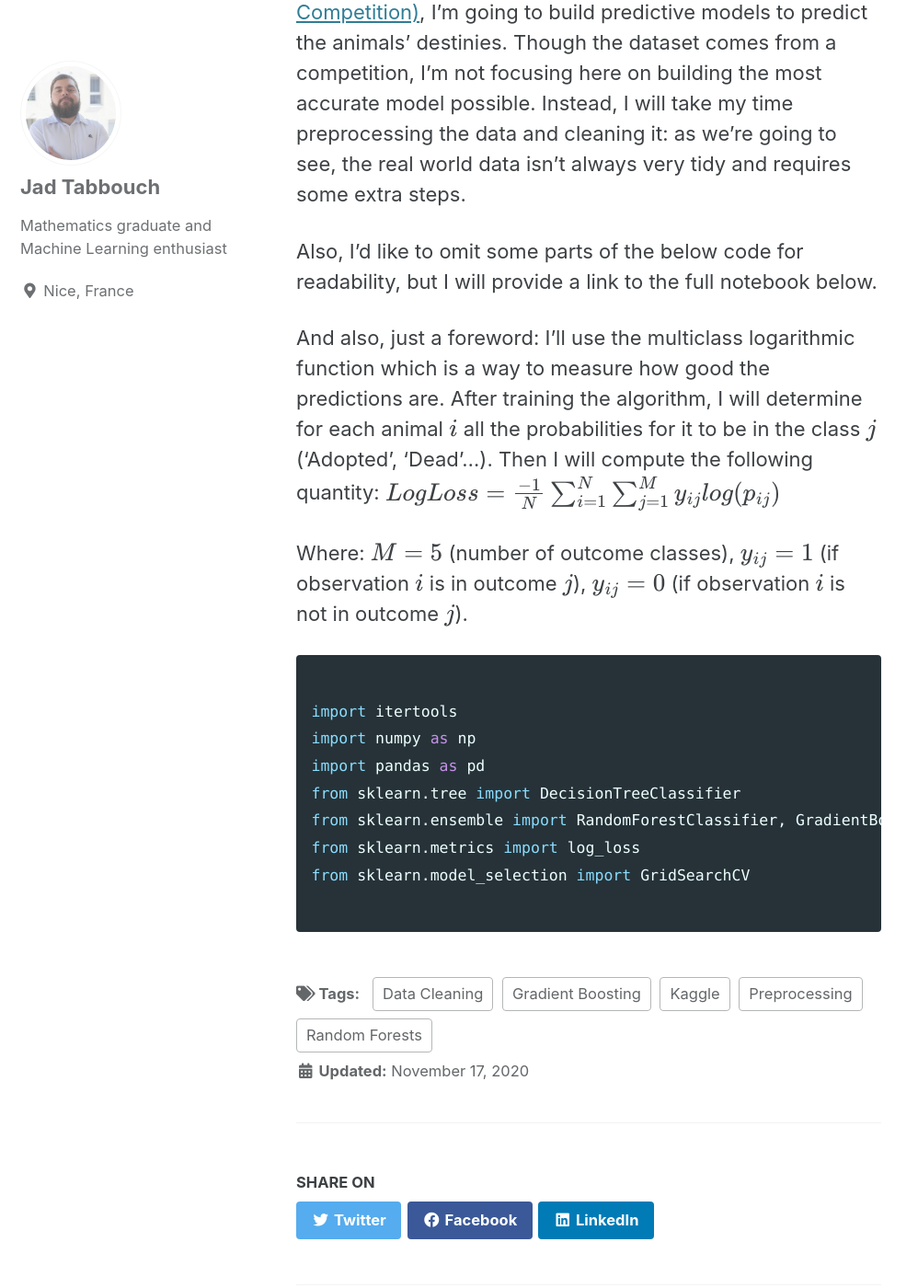
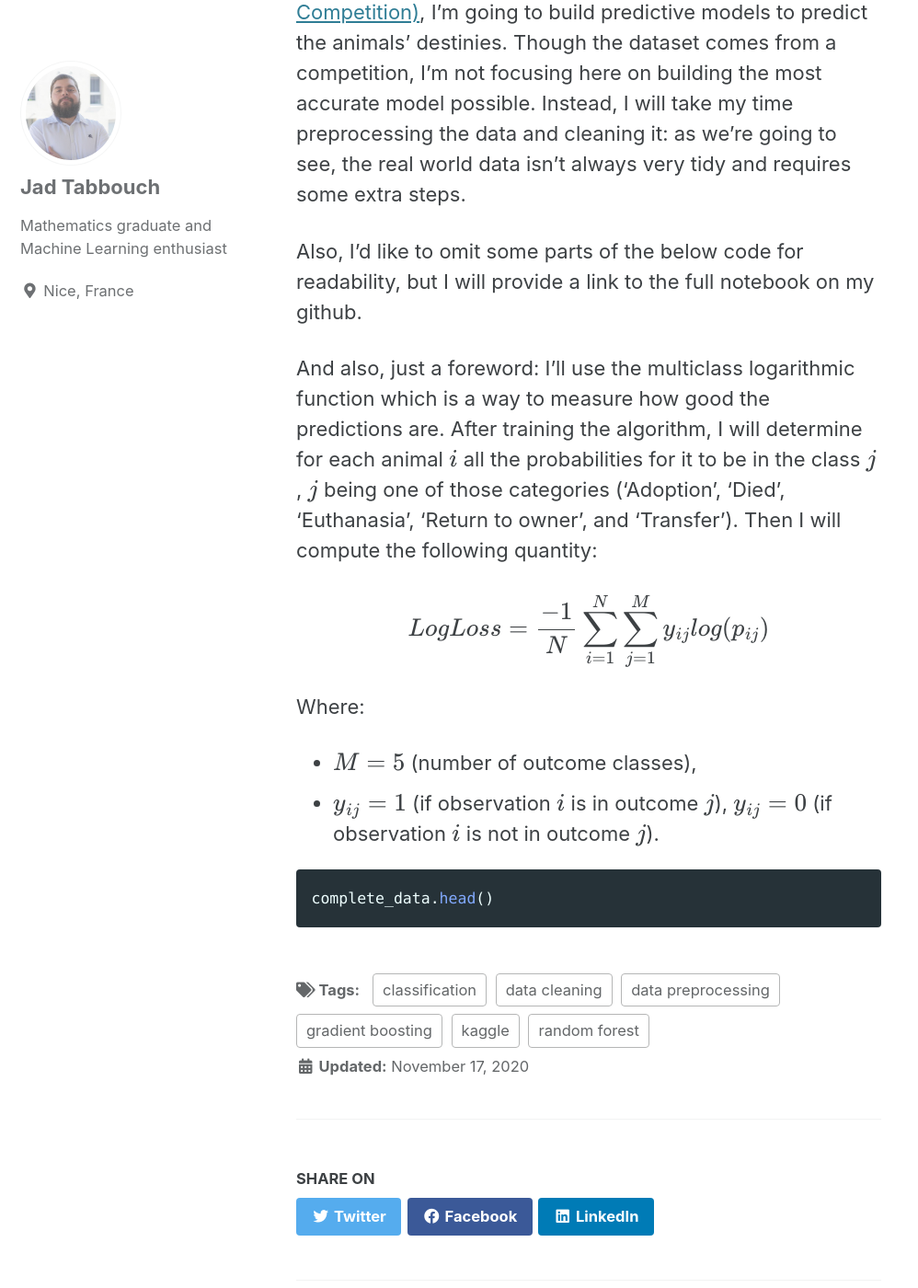
Before and after one commit to jad-tab/jad-tab.github.io, a Jekyll site: the page built from _posts/2020-02-05-Animals.md, in a window 1280 px wide and 1400 px high, scrolled down 1327 px. Shown: the whole window at 92% size, without its empty margins (0-998 px from the left). Built offline with Jekyll 4.4.1, drawn with Linux system fonts in a browser that asks for light colours; cached includes are drawn as plain includes; formulas are drawn with MathJax 3.

Commit message:
Update 2020-02-05-Animals.md

````diff
--- a/_posts/2020-02-05-Animals.md
+++ b/_posts/2020-02-05-Animals.md
@@ -1,7 +1,7 @@
 ---
 title: "Saving animals with Machine Learning"
 date: 2020-11-17
-tags: [Preprocessing, Gradient Boosting, Data Cleaning, Random Forests, Kaggle]
+tags: [data preprocessing, data cleaning, classification, gradient boosting, random forest, kaggle]
 header:
  image:
 excerpt: "In this article, I build predictive models to predict what's going to happen to animals abandonned in shelters."
@@ -22,26 +22,20 @@ Is it possible to predict what happens to these fostered animals down the road u
 
 Using a dataset from the [Shelter Animal Outcomes (Kaggle Competition)](https://www.kaggle.com/c/shelter-animal-outcomes/overview), I'm going to build predictive models to predict the animals' destinies. Though the dataset comes from a competition, I'm not focusing here on building the most accurate model possible. Instead, I will take my time preprocessing the data and cleaning it: as we're going to see, the real world data isn't always very tidy and requires some extra steps.
 
-Also, I'd like to omit some parts of the below code for readability, but I will provide a link to the full notebook below.
+Also, I'd like to omit some parts of the below code for readability, but I will provide a link to the full notebook on my github.
 
-And also, just a foreword: I'll use the multiclass logarithmic function which is a way to measure how good the predictions are. After training the algorithm, I will determine for each animal $$i$$ all the probabilities for it to be in the class $$j$$ ('Adopted', 'Dead'...). Then I will compute the following quantity:
+And also, just a foreword: I'll use the multiclass logarithmic function which is a way to measure how good the predictions are. After training the algorithm, I will determine for each animal $$i$$ all the probabilities for it to be in the class $$j$$, $$j$$ being one of those categories ('Adoption', 'Died', 'Euthanasia', 'Return to owner', and 'Transfer'). Then I will compute the following quantity:
+
 $$LogLoss = \frac{-1}{N} \sum_{i = 1}^{N} \sum_{j = 1}^M y_{ij} log(p_{ij})$$
 
 Where:
-$$M = 5$$ (number of outcome classes),
-$$y_{ij} = 1$$ (if observation $$i$$ is in outcome $$j$$), $$y_{ij} = 0$$ (if observation $$i$$ is not in outcome $$j$$).
+
+* $$M = 5$$ (number of outcome classes),
+* $$y_{ij} = 1$$ (if observation $$i$$ is in outcome $$j$$), $$y_{ij} = 0$$ (if observation $$i$$ is not in outcome $$j$$).
 
 
 
 
 ```python
-
-import itertools
-import numpy as np
-import pandas as pd
-from sklearn.tree import DecisionTreeClassifier
-from sklearn.ensemble import RandomForestClassifier, GradientBoostingClassifier
-from sklearn.metrics import log_loss
-from sklearn.model_selection import GridSearchCV
-
+complete_data.head()
 ```
````
